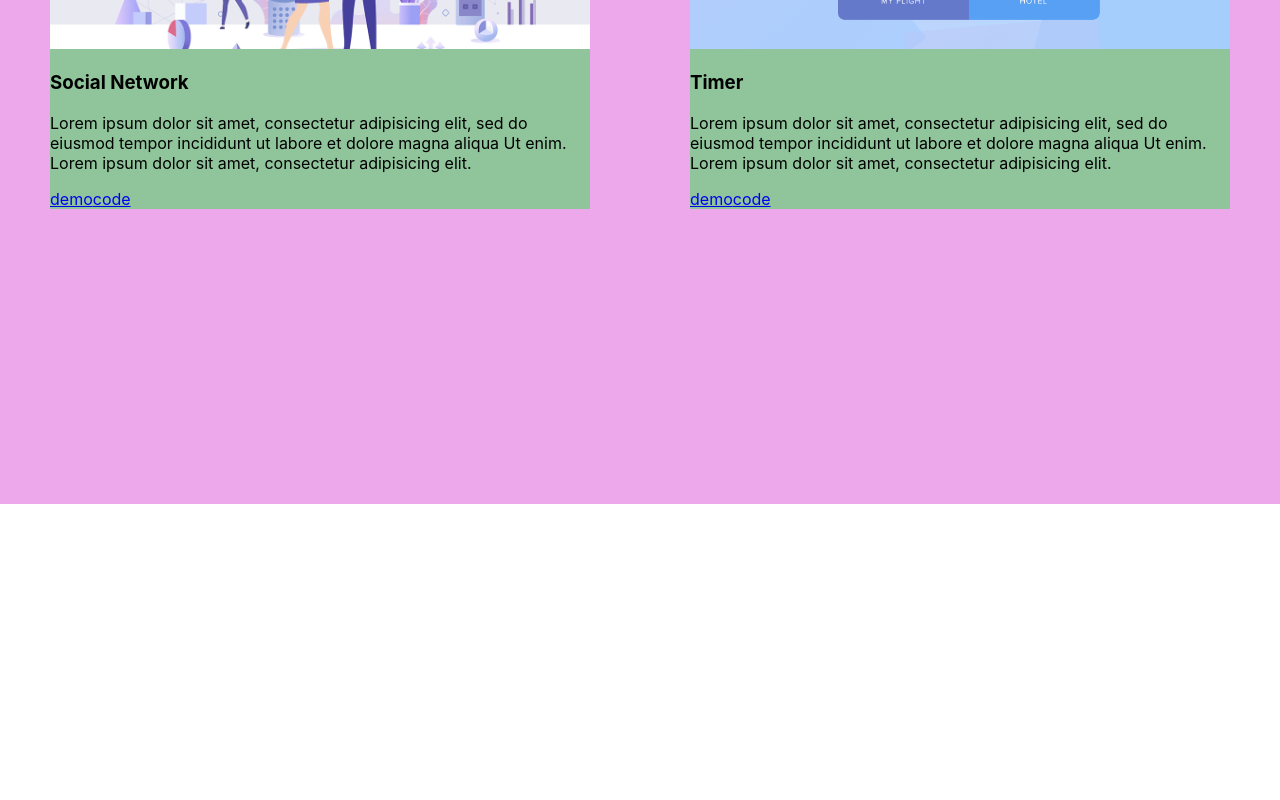
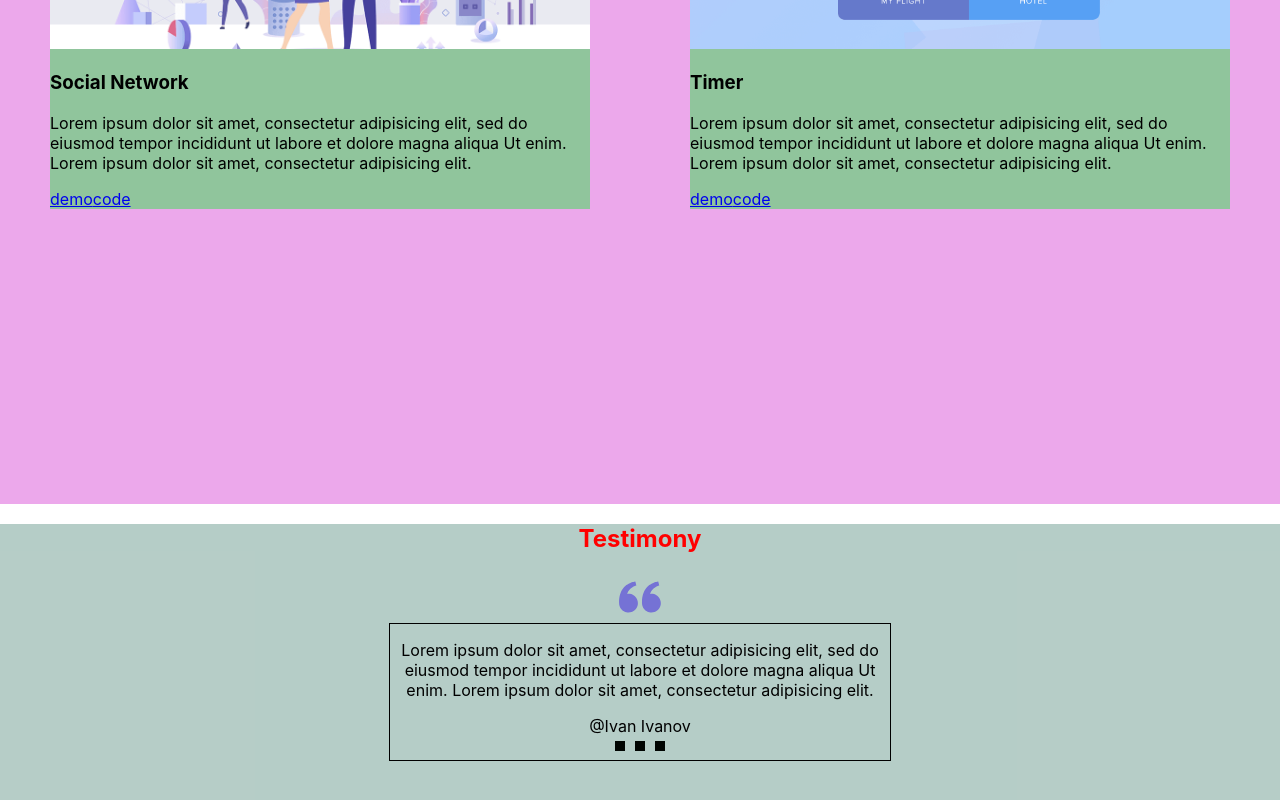
Before and after one commit to pobaranchuk/portfolio-start-project-main, a React app: page / in a window 1280 px wide. Shown: the part 1990-2790 px from the top of the page. Before the commit the page ends 2494 px from the top, so only its background shows below. Built offline with nearby package versions, Linux system fonts and the light colour scheme.

Commit message:
Next commit

```diff
--- a/src/App.tsx
+++ b/src/App.tsx
@@ -3,6 +3,7 @@
 import {Main} from "./layout/sections/main/Main";
 import {Skills} from "./layout/sections/skills/Skills";
 import {Works} from "./layout/sections/works/Works";
+import {Testimony} from "./layout/sections/testimony/Testimony";
 
 
 function App() {
@@ -12,7 +13,7 @@
             <Main/>
             <Skills/>
             <Works/>
-
+            <Testimony/>
         </div>
     );
 }
--- /dev/null
+++ b/src/components/slider/Slider.tsx
@@ -0,0 +1,48 @@
+import React from 'react';
+import styled from "styled-components";
+import {FlexWrapper} from "../FlexWrapper";
+
+export const Slider = () => {
+    return (
+        <StyledSlider>
+            <FlexWrapper>
+                <Slide>
+                    <Text>Lorem ipsum dolor sit amet, consectetur adipisicing elit, sed do eiusmod tempor incididunt ut labore et dolore magna aliqua Ut enim. Lorem ipsum dolor sit amet, consectetur adipisicing elit.</Text>
+                    <Name>@Ivan Ivanov</Name>
+                </Slide>
+            </FlexWrapper>
+            <Pagination>
+                <span></span>
+                <span></span>
+                <span></span>
+            </Pagination>
+        </StyledSlider>
+    );
+};
+
+const StyledSlider = styled.div`
+  border: 1px solid black;
+  max-width: 500px;
+  display: flex;
+  flex-direction: column;
+  align-items: center;
+`
+const Slide = styled.div `
+  max-width: 500px;
+  text-align: center;
+`
+const Text = styled.p `
+
+`
+const Name = styled.span `
+
+`
+const Pagination = styled.div`
+  span {
+    display: inline-block;
+    width: 10px;
+    height: 10px;
+    margin: 5px;
+    background-color: #000501;
+  }
+`
--- /dev/null
+++ b/src/layout/sections/testimony/Testimony.tsx
@@ -0,0 +1,23 @@
+import React from 'react';
+import styled from "styled-components";
+import {SectionTitle} from "../../../components/SectionTitle";
+import {Icon} from "../../../components/icon/Icon";
+import {Slider} from "../../../components/slider/Slider";
+import {FlexWrapper} from "../../../components/FlexWrapper";
+
+export const Testimony = () => {
+    return (
+        <StyledTestimony>
+            <SectionTitle>Testimony</SectionTitle>
+            <FlexWrapper direction={"column"} align={"center"}>
+                <Icon iconId={"quote"}/>
+                <Slider/>
+            </FlexWrapper>
+        </StyledTestimony>
+    );
+};
+
+const StyledTestimony = styled.section`
+  min-height: 50vh;
+  background-color: rgba(2, 82, 62, 0.29);
+`
```
